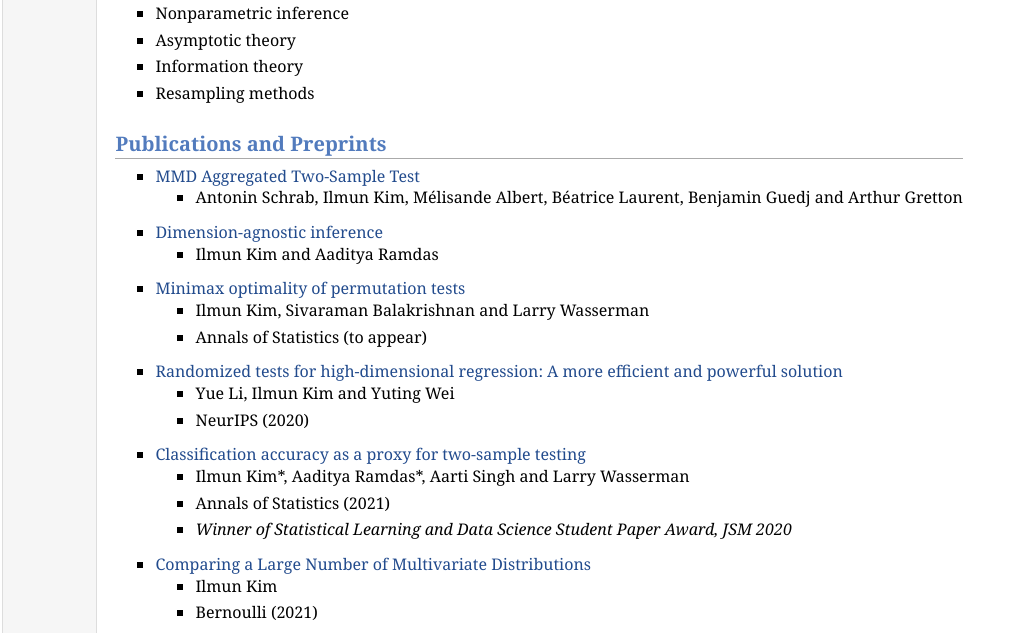
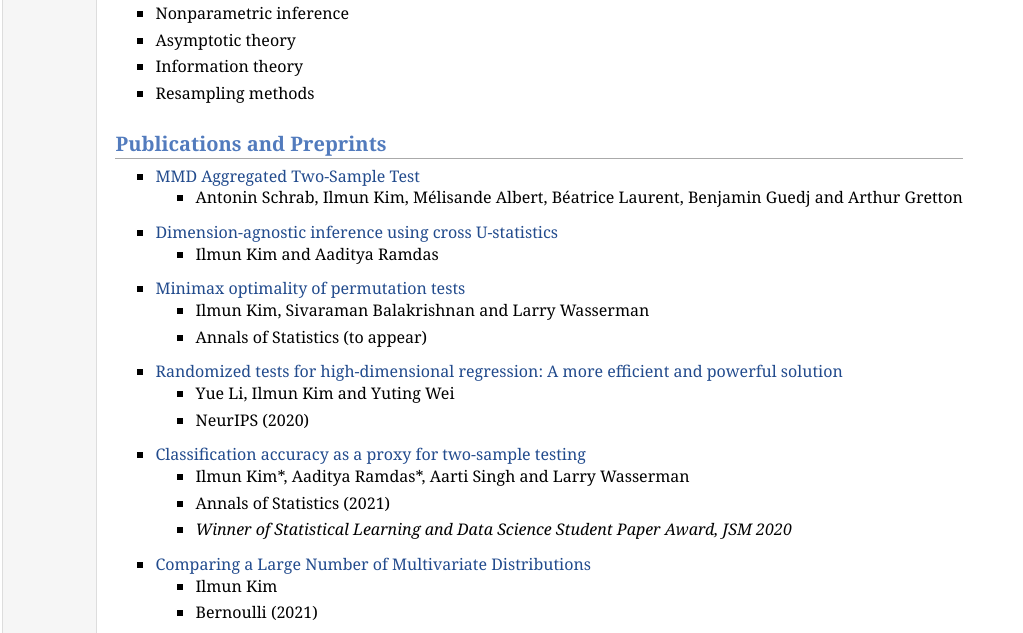
Before and after one commit to Ilmunk/ilmunk.github.io, a plain HTML site: page research.html in a window 1280 px wide. Shown: the part 132-765 px from the top of the page, without its empty margins (0-1023 px from the left). Drawn offline with Linux system fonts and the light colour scheme.

Commit message:
Update research.html

```diff
--- a/research.html
+++ b/research.html
@@ -44,7 +44,7 @@
 </li>
 </ul>
 <ul>
-<li><p><a href="https://arxiv.org/pdf/2011.05068.pdf">Dimension-agnostic inference</a></p>
+<li><p><a href="https://arxiv.org/pdf/2011.05068.pdf">Dimension-agnostic inference using cross U-statistics</a></p>
 <ul>
 <li><p>Ilmun Kim and Aaditya Ramdas</p>
 </li>
```
